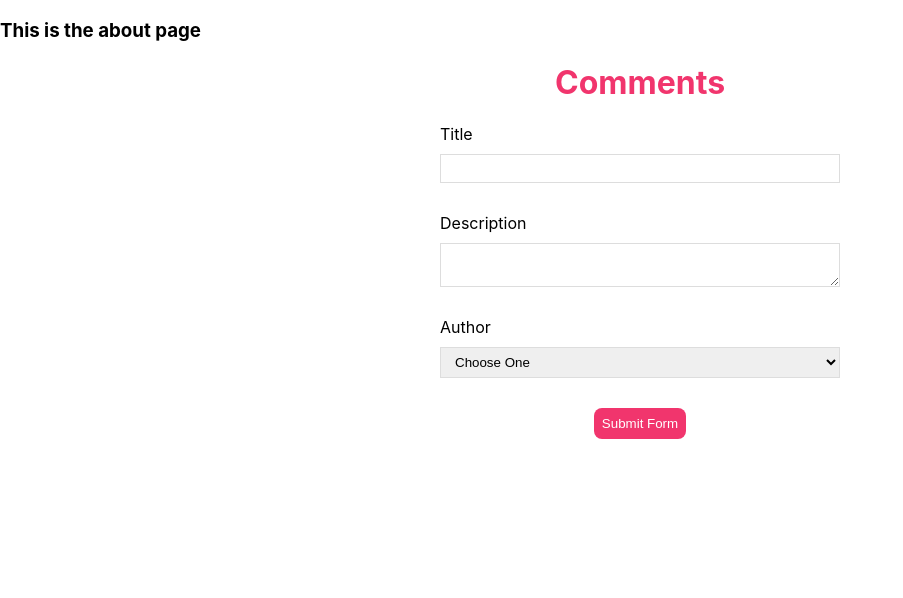
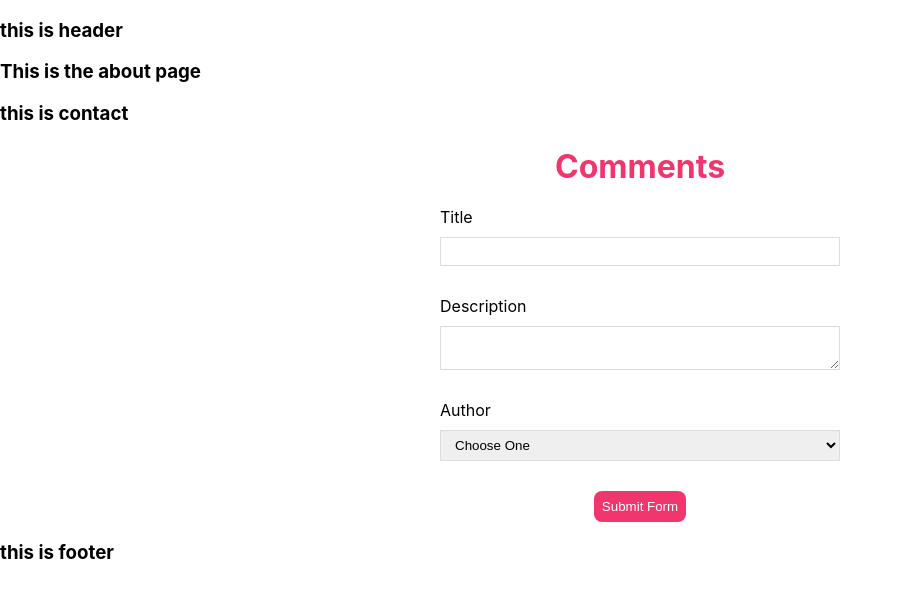
Before and after one commit to carlapico/forms, a React (Create React App) app: page / in a window 1280 px wide. Shown: the top 598 px of the page, without its empty margins (0-903 px from the left). Built offline with nearby package versions, Linux system fonts and the light colour scheme.

Commit message:
added in some pages and components

```diff
--- a/src/App.js
+++ b/src/App.js
@@ -1,12 +1,16 @@
+import Header from './components/Header';
+import About from './pages/About';
+import Contact from './pages/Contact';
+import Footer from './components/Footer';
 import './App.css';
-import Form from './components/Form';
-import About from './pages/About';
 
 const App = () => {
   return (
   <>
+    <Header />
     <About />
-    <Form />
+    <Contact />
+    <Footer />
   </>
   )
 }
--- /dev/null
+++ b/src/components/Footer.jsx
@@ -0,0 +1,7 @@
+const Footer = () => (
+        <>
+            <h3>this is footer</h3>
+        </>
+)
+
+export default Footer
--- /dev/null
+++ b/src/components/Header.jsx
@@ -0,0 +1,7 @@
+const Header = () => (
+        <>
+            <h3>this is header</h3>
+        </>
+)
+
+export default Header
--- /dev/null
+++ b/src/pages/Contact.jsx
@@ -0,0 +1,13 @@
+import Form from "../components/Form"
+
+const Contact = () => {
+    return (
+
+        <>
+            <h3>this is contact</h3>
+            <Form />
+        </>
+    )
+}
+
+export default Contact
```
